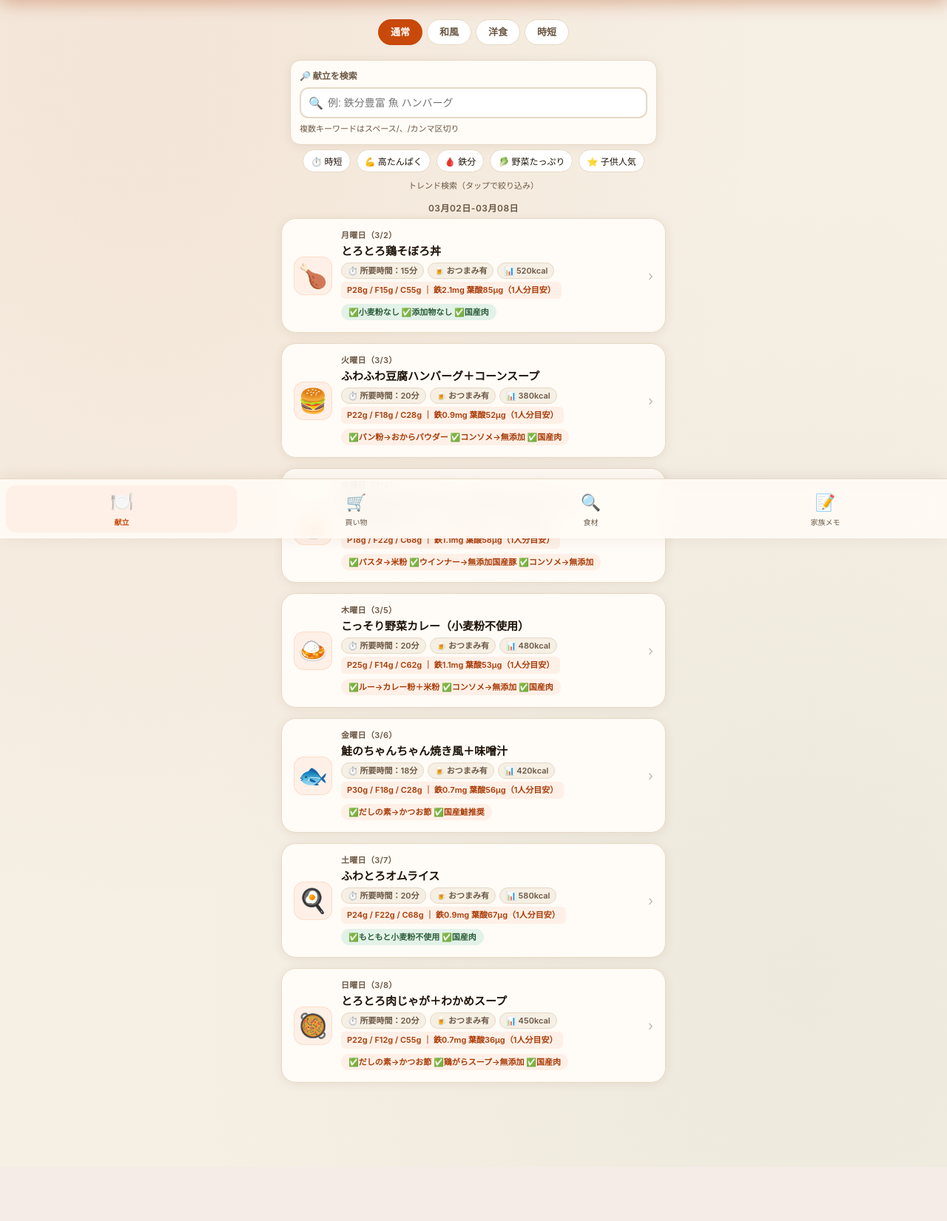
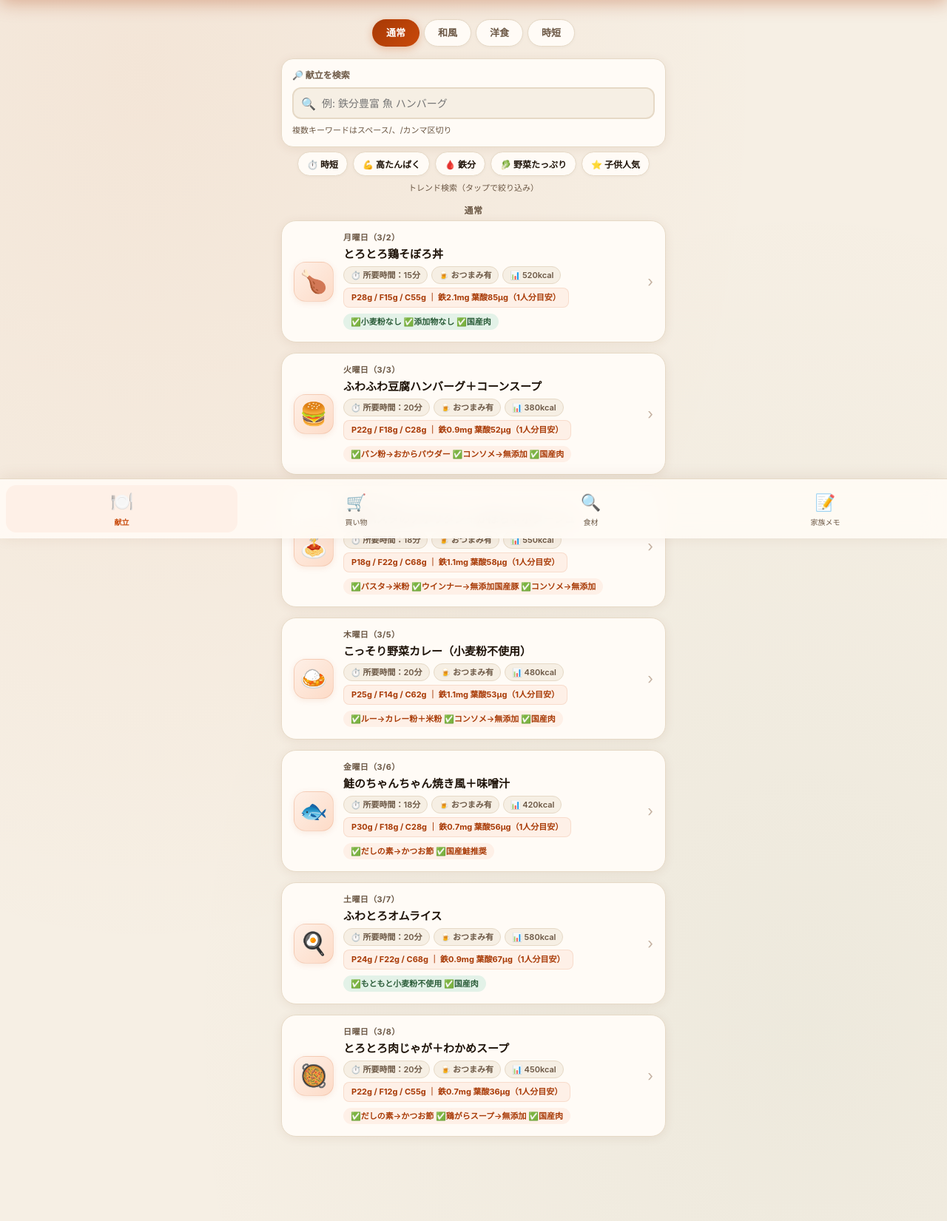
Before and after one commit to masano0608-max/nutrition-app, a Flask app: page / in a window 1280 px wide. Shown: the part 72-1723 px from the top of the page at 74% size. Before the commit the page ends 1543 px from the top, so only its background shows below. Run offline with Flask 3, Linux system fonts and the light colour scheme; some web fonts are replaced.

Commit message:
改善: 献立表示・kid_tips・week-header表示を整理
Made-with: Cursor

```diff
--- a/webapp/app.py
+++ b/webapp/app.py
@@ -347,6 +347,9 @@ def match_recipes(pantry_items):
 
         match_ratio = len(matched) / max(len(recipe.get("ingredients", [])), 1)
 
+        kid_tips = recipe.get("kid_tips", "")
+        if isinstance(kid_tips, list):
+            kid_tips = " ".join(str(t) for t in kid_tips) if kid_tips else ""
         results.append({
             "id": recipe.get("id", ""),
             "emoji": recipe.get("emoji", ""),
@@ -356,7 +359,7 @@ def match_recipes(pantry_items):
             "match_ratio": round(match_ratio * 100),
             "matched": matched,
             "missing": missing,
-            "kid_tips": recipe.get("kid_tips", ""),
+            "kid_tips": kid_tips,
             "papa_snack": recipe.get("papa_snack", {}).get("title", ""),
             "nutrition_tags": recipe.get("nutrition_tags", []),
             "nutrition": recipe.get("nutrition", {}),
@@ -375,6 +378,9 @@ def index():
         plan = get_latest_meal_plan()
         if plan:
             plan["pattern"] = "default"
+        elif load_recipes():
+            # MDファイルがなくてもレシピがあればパターン献立を表示
+            plan = get_meal_plan_by_pattern("default")
     return render_template("index.html", plan=plan, current_pattern=pattern)
 
 
--- a/webapp/templates/index.html
+++ b/webapp/templates/index.html
@@ -6,33 +6,35 @@
 {% block header_subtitle %}タップで詳細を表示{% endblock %}
 
 {% block extra_style %}
+/* ─── Day Card ────────────────────────────────── */
 .day-card {
     display: flex;
     align-items: center;
     padding: 14px 16px;
-    gap: 12px;
+    gap: 13px;
     text-decoration: none;
     color: inherit;
 }
 .day-emoji {
-    font-size: 32px;
-    width: 52px;
-    height: 52px;
+    font-size: 30px;
+    width: 54px;
+    height: 54px;
     display: flex;
     align-items: center;
     justify-content: center;
     flex-shrink: 0;
-    background: var(--primary-light);
-    border-radius: 14px;
-    border: 1.5px solid rgba(249,115,22,0.15);
+    background: linear-gradient(135deg, var(--primary-light) 0%, #FDDBC7 100%);
+    border-radius: 16px;
+    border: 1.5px solid rgba(200,73,10,0.14);
+    box-shadow: 0 2px 8px rgba(200,73,10,0.1);
 }
 .day-info { flex: 1; min-width: 0; }
 .day-label {
     font-size: 11px;
     color: var(--text-sub);
-    font-weight: 600;
-    margin-bottom: 2px;
-    letter-spacing: 0.3px;
+    font-weight: 700;
+    margin-bottom: 3px;
+    letter-spacing: 0.4px;
 }
 .day-title {
     font-size: 15px;
@@ -48,89 +50,119 @@
 .day-meta {
     font-size: 11px;
     color: var(--text-sub);
-    margin-top: 5px;
+    margin-top: 6px;
     display: flex;
     flex-wrap: wrap;
     gap: 5px;
 }
 .day-meta span {
     background: var(--bg);
-    padding: 2px 8px;
+    padding: 3px 9px;
     border-radius: 999px;
     font-weight: 600;
     border: 1px solid var(--border);
 }
-.day-today { border-left: 3px solid var(--primary); }
+.day-today { border-left: 4px solid var(--primary); }
+.day-today .day-emoji {
+    background: linear-gradient(135deg, var(--primary) 0%, #E05E1A 100%);
+    border-color: transparent;
+    box-shadow: 0 3px 12px rgba(200,73,10,0.3);
+}
 .day-arrow {
-    color: #C4B5AC;
-    font-size: 18px;
+    color: #C4B0A0;
+    font-size: 20px;
     flex-shrink: 0;
+    transition: transform 0.2s;
 }
 .week-header {
     text-align: center;
-    padding: 8px 0 4px;
+    padding: 6px 0 4px;
     font-size: 12px;
     color: var(--text-sub);
-    font-weight: 600;
-    letter-spacing: 0.5px;
+    font-weight: 700;
+    letter-spacing: 0.6px;
 }
-.tags-row { display: flex; flex-wrap: wrap; gap: 4px; margin-top: 5px; }
+.tags-row { display: flex; flex-wrap: wrap; gap: 4px; margin-top: 6px; }
 .day-nutrition {
     font-size: 11px;
     color: var(--primary-dark);
-    margin-top: 4px;
-    font-weight: 600;
+    margin-top: 5px;
+    font-weight: 700;
     background: var(--primary-light);
-    padding: 3px 8px;
-    border-radius: 6px;
+    padding: 4px 10px;
+    border-radius: 8px;
     display: inline-block;
+    border: 1px solid rgba(200,73,10,0.12);
 }
+
+/* ─── Pattern Tabs ────────────────────────────── */
 .pattern-tabs {
-    display: flex; gap: 6px; flex-wrap: wrap; justify-content: center;
-    padding: 8px 0 10px; margin-bottom: 2px;
+    display: flex;
+    gap: 6px;
+    flex-wrap: wrap;
+    justify-content: center;
+    padding: 8px 0 12px;
+    margin-bottom: 2px;
 }
 .pattern-tab {
-    padding: 7px 16px; border-radius: 20px; font-size: 13px; font-weight: 600;
-    text-decoration: none; color: var(--text-sub);
-    background: white; border: 1.5px solid var(--border);
-    transition: all 0.15s;
+    padding: 8px 18px;
+    border-radius: 22px;
+    font-size: 13px;
+    font-weight: 700;
+    text-decoration: none;
+    color: var(--text-sub);
+    background: var(--card);
+    border: 1.5px solid var(--border);
+    transition: all 0.18s cubic-bezier(0.25, 0.46, 0.45, 0.94);
+    box-shadow: 0 1px 4px rgba(0,0,0,0.04);
 }
-.pattern-tab:active { transform: scale(0.97); }
-.pattern-tab.active { color: white; background: var(--primary); border-color: var(--primary); }
+.pattern-tab:active { transform: scale(0.96); }
+.pattern-tab.active {
+    color: white;
+    background: linear-gradient(135deg, var(--primary-dark), var(--primary));
+    border-color: transparent;
+    box-shadow: 0 3px 12px rgba(200,73,10,0.3);
+}
+
+/* ─── Menu Search ─────────────────────────────── */
 .menu-search {
-    margin: 10px auto 6px;
+    margin: 4px auto 6px;
     max-width: 560px;
-    padding: 0 12px;
+    padding: 0;
 }
 .menu-search-card {
     background: var(--card);
-    border-radius: 14px;
+    border-radius: 16px;
     box-shadow: var(--shadow);
-    padding: 12px;
+    padding: 13px 14px;
     border: 1px solid var(--border);
 }
 .menu-search-label {
     font-size: 12px;
     font-weight: 700;
     color: var(--text-sub);
-    margin-bottom: 6px;
+    margin-bottom: 7px;
     display: flex;
     align-items: center;
-    gap: 6px;
+    gap: 5px;
 }
-.menu-search-row {
-    position: relative;
-}
+.menu-search-row { position: relative; }
 .menu-search input {
     width: 100%;
-    padding: 11px 38px 11px 36px;
+    padding: 11px 38px 11px 38px;
     border: 2px solid var(--border);
     border-radius: 12px;
     font-size: 14px;
     outline: none;
+    background: var(--bg);
+    font-family: inherit;
+    color: var(--text);
+    transition: border-color 0.2s, background 0.2s;
+}
+.menu-search input:focus {
+    border-color: var(--primary);
     background: #fff;
 }
-.menu-search input:focus { border-color: var(--primary); }
 .menu-search-icon {
     position: absolute;
     left: 12px;
@@ -145,70 +177,128 @@
     top: 50%;
     transform: translateY(-50%);
     border: none;
-    background: var(--bg-page);
+    background: var(--border);
     color: var(--text-sub);
     width: 26px;
     height: 26px;
     border-radius: 50%;
     cursor: pointer;
     display: none;
+    font-size: 14px;
+    line-height: 1;
 }
-.menu-search-clear:active { transform: translateY(-50%) scale(0.96); }
+.menu-search-clear:active { transform: translateY(-50%) scale(0.94); }
 .menu-search-help {
     font-size: 11px;
     color: var(--text-sub);
-    margin-top: 6px;
+    margin-top: 7px;
 }
 .menu-search-empty {
     text-align: center;
-    padding: 24px 16px 8px;
+    padding: 28px 16px 8px;
     color: var(--text-sub);
     font-size: 13px;
 }
-.menu-search-empty .icon {
-    font-size: 28px;
-    margin-bottom: 6px;
-    display: block;
-}
+.menu-search-empty .icon { font-size: 30px; margin-bottom: 8px; display: block; }
+
+/* ─── Trend Chips ─────────────────────────────── */
 .trend-chips {
     display: flex;
     flex-wrap: wrap;
-    gap: 8px;
+    gap: 7px;
     justify-content: center;
-    margin: 4px auto 10px;
-    padding: 0 12px;
+    margin: 6px auto 8px;
+    padding: 0;
 }
 .trend-chip {
-    border: 1px solid var(--border);
-    background: white;
+    border: 1.5px solid var(--border);
+    background: var(--card);
     color: var(--text);
     font-size: 12px;
-    padding: 6px 10px;
+    font-weight: 600;
+    padding: 7px 12px;
     border-radius: 999px;
     cursor: pointer;
+    font-family: inherit;
+    transition: all 0.16s;
+    box-shadow: 0 1px 4px rgba(0,0,0,0.04);
 }
-.trend-chip:active { transform: scale(0.98); }
+.trend-chip:active {
+    transform: scale(0.96);
+    background: var(--primary-light);
+    border-color: var(--primary);
+    color: var(--primary-dark);
+}
 .trend-note {
     text-align: center;
     font-size: 11px;
     color: var(--text-sub);
+    margin-bottom: 8px;
+}
+
+/* ─── Change Menu Button ──────────────────────── */
+.change-menu-btn { margin-top: 12px; font-size: 12px; padding: 8px 14px; }
+
+/* ─── Alt Modal (bottom sheet) ────────────────── */
+.alt-modal {
+    display: none;
+    position: fixed;
+    inset: 0;
+    background: rgba(30,19,9,0.55);
+    z-index: 200;
+    align-items: flex-end;
+    justify-content: center;
+    padding: 0;
+    backdrop-filter: blur(4px);
+    -webkit-backdrop-filter: blur(4px);
+}
+.alt-modal.open { display: flex; }
+.alt-modal-inner {
+    background: var(--card);
+    border-radius: 24px 24px 0 0;
+    max-width: 560px;
+    width: 100%;
+    max-height: 82vh;
+    overflow-y: auto;
+    padding-bottom: calc(16px + var(--safe-bottom));
+    box-shadow: 0 -8px 40px rgba(100,50,0,0.18);
+}
+.alt-modal-title {
+    padding: 18px 18px 14px;
+    font-weight: 700;
+    font-size: 15px;
+    display: flex;
+    align-items: center;
+    justify-content: space-between;
+    border-bottom: 1px solid var(--border);
+    position: sticky;
+    top: 0;
+    background: var(--card);
+    z-index: 1;
+}
+.alt-list { padding: 10px; }
+.alt-item {
+    display: flex;
+    align-items: center;
+    gap: 12px;
+    padding: 13px 12px;
+    border-radius: 14px;
+    cursor: pointer;
     margin-bottom: 6px;
+    transition: background 0.15s;
+    border: 1px solid transparent;
 }
-.change-menu-btn { margin-top: 10px; font-size: 12px; padding: 6px 12px; }
-.alt-modal { display: none; position: fixed; inset: 0; background: rgba(0,0,0,0.5); z-index: 100; align-items: center; justify-content: center; padding: 20px; }
-.alt-modal.open { display: flex; }
-.alt-modal-inner { background: white; border-radius: 16px; max-width: 360px; width: 100%; max-height: 80vh; overflow-y: auto; }
-.alt-modal-title { padding: 16px; border-bottom: 1px solid var(--border); font-weight: 700; }
-.alt-list { padding: 8px; }
-.alt-item { display: flex; align-items: center; gap: 12px; padding: 12px; border-radius: 10px; cursor: pointer; margin-bottom: 4px; }
-.alt-item:hover { background: var(--bg-page); }
-.alt-item .emoji { font-size: 28px; }
+.alt-item:active { background: var(--primary-light); border-color: var(--border); }
+@media (hover: hover) {
+    .alt-item:hover { background: var(--bg); }
+}
+.alt-item .emoji { font-size: 30px; }
 .alt-item .info { flex: 1; }
-.alt-item .title { font-weight: 600; }
-.alt-item .meta { font-size: 11px; color: var(--text-sub); margin-top: 2px; }
-.day-detail {
-    background: #FAFAFA;
-}
+.alt-item .title { font-weight: 700; font-size: 14px; }
+.alt-item .meta { font-size: 11px; color: var(--text-sub); margin-top: 3px; }
+
+/* ─── Day Detail ──────────────────────────────── */
+.day-detail { background: var(--bg); }
 {% endblock %}
 
 {% block content %}
@@ -241,7 +331,7 @@
     <span class="icon">🫥</span>該当する献立がありません
 </div>
 {% if plan %}
-<div class="week-header">{{ plan.filename.replace('.md','').replace('2026-W10_','').replace('pattern_','') }}</div>
+<div class="week-header">{% if plan.pattern and plan.pattern in ['default','wafu','yoshoku','short'] %}{{ {'default':'通常','wafu':'和風','yoshoku':'洋食','short':'時短'}[plan.pattern] }}{% else %}{{ plan.filename.replace('.md','').replace('2026-W10_','').replace('pattern_','') }}{% endif %}</div>
 
 {% for day in plan.days %}
 <div class="card animate-in" style="animation-delay: {{ loop.index * 0.05 }}s"
@@ -298,13 +388,13 @@
             {% endif %}
 
             {% if day.kid_tip %}
-            <div style="margin-top:14px; padding:10px 12px; background:#FFF8E1; border-radius:10px; font-size:12px;">
+            <div style="margin-top:14px; padding:10px 12px; background:#FFF8E1; border-radius:12px; font-size:12px;">
                 👧 <strong>子供ポイント：</strong>{{ day.kid_tip }}
             </div>
             {% endif %}
 
             {% if day.papa_snack %}
-            <div style="margin-top:8px; padding:10px 12px; background:#E8F5E9; border-radius:10px; font-size:12px;">
+            <div style="margin-top:8px; padding:10px 12px; background:#E8F5E9; border-radius:12px; font-size:12px;">
                 🍺 <strong>パパおつまみ：</strong>{{ day.papa_snack }}
             </div>
             {% endif %}
@@ -318,9 +408,9 @@
 {% endfor %}
 
 {% else %}
-<div style="text-align:center; padding:40px 20px; color:var(--text-sub);">
-    <div style="font-size:48px; margin-bottom:16px;">📋</div>
-    <p>献立がまだありません</p>
+<div style="text-align:center; padding:48px 20px; color:var(--text-sub);">
+    <div style="font-size:52px; margin-bottom:16px;">📋</div>
+    <p style="font-weight:700; font-size:15px;">献立がまだありません</p>
     <p style="font-size:13px; margin-top:8px;">generate_weekly_plan.py を実行してください</p>
 </div>
 {% endif %}
@@ -519,8 +609,8 @@ document.addEventListener('DOMContentLoaded', function() {
                                 var parts = [];
                                 if (d.ingredients) parts.push('<div style="margin-top:12px;"><div style="font-size:13px;font-weight:700;margin-bottom:6px;">📝 材料</div><div style="font-size:13px;color:var(--text-sub);line-height:1.6;">' + d.ingredients + '</div></div>');
                                 if (d.steps && d.steps.length) parts.push('<div style="margin-top:14px;"><div style="font-size:13px;font-weight:700;margin-bottom:6px;">👩‍🍳 作り方</div>' + d.steps.map(function(s,i,a){ return '<div style="font-size:13px;line-height:1.6;padding:6px 0;' + (i<a.length-1 ? 'border-bottom:1px dashed var(--border);' : '') + '">' + s + '</div>'; }).join('') + '</div>');
-                                if (d.kid_tip) parts.push('<div style="margin-top:14px;padding:10px 12px;background:#FFF8E1;border-radius:10px;font-size:12px;">👧 <strong>子供ポイント：</strong>' + d.kid_tip + '</div>');
-                                if (d.papa_snack) parts.push('<div style="margin-top:8px;padding:10px 12px;background:#E8F5E9;border-radius:10px;font-size:12px;">🍺 <strong>パパおつまみ：</strong>' + d.papa_snack + '</div>');
+                                if (d.kid_tip) parts.push('<div style="margin-top:14px;padding:10px 12px;background:#FFF8E1;border-radius:12px;font-size:12px;">👧 <strong>子供ポイント：</strong>' + d.kid_tip + '</div>');
+                                if (d.papa_snack) parts.push('<div style="margin-top:8px;padding:10px 12px;background:#E8F5E9;border-radius:12px;font-size:12px;">🍺 <strong>パパおつまみ：</strong>' + d.papa_snack + '</div>');
                                 if (d.recipe_id) parts.push('<button type="button" class="btn btn-outline change-menu-btn" data-day-index="' + dayIndex + '" data-recipe-id="' + (d.recipe_id||'') + '" data-day-name="' + (d.day_name||'') + '" data-day-date="' + (d.date||'') + '">この日のメニューを変更</button>');
                                 detail.innerHTML = parts.join('');
                                 modal.classList.remove('open');
```
